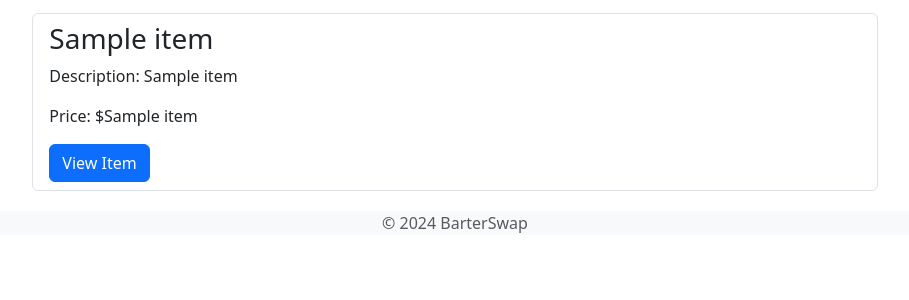
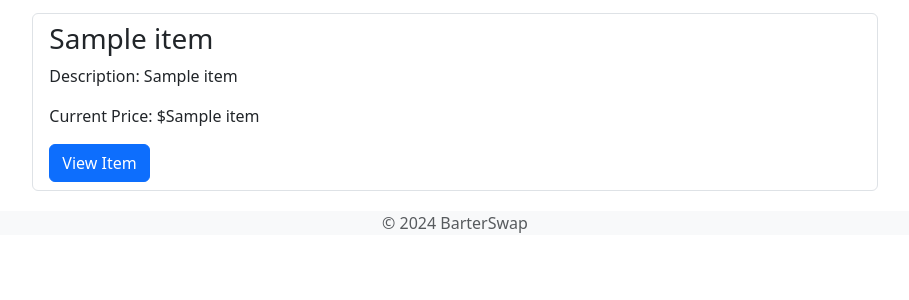
Before and after one commit to berkehanorhon/BarterSwap, a Flask app: template templates/home.html in a window 1280 px wide. Shown: the part 159-459 px from the top of the page, without its empty margins (185-1094 px from the left). Run offline with Flask 3, Linux system fonts and the light colour scheme; the template is opened without the code that fills it: most values are stand-ins (such as "Sample title", 1, 10 or a date in 2020); some libraries are stand-ins or nearby versions.

Commit message:
price changed to current price on items

```diff
--- a/templates/home.html
+++ b/templates/home.html
@@ -43,7 +43,7 @@
                     <li class="list-group-item">
                         <h3>{{ item[2] }}</h3>
                         <p>Description: {{ item[3] }}</p>
-                        <p>Price: ${{ item[5] }}</p>
+                        <p>Current Price: ${{ item[6] }}</p>
                         <button class="btn btn-primary" onclick="redirectToItem({{ item[0] }})">View Item</button>
                     </li>
                 {% endfor %}
```
